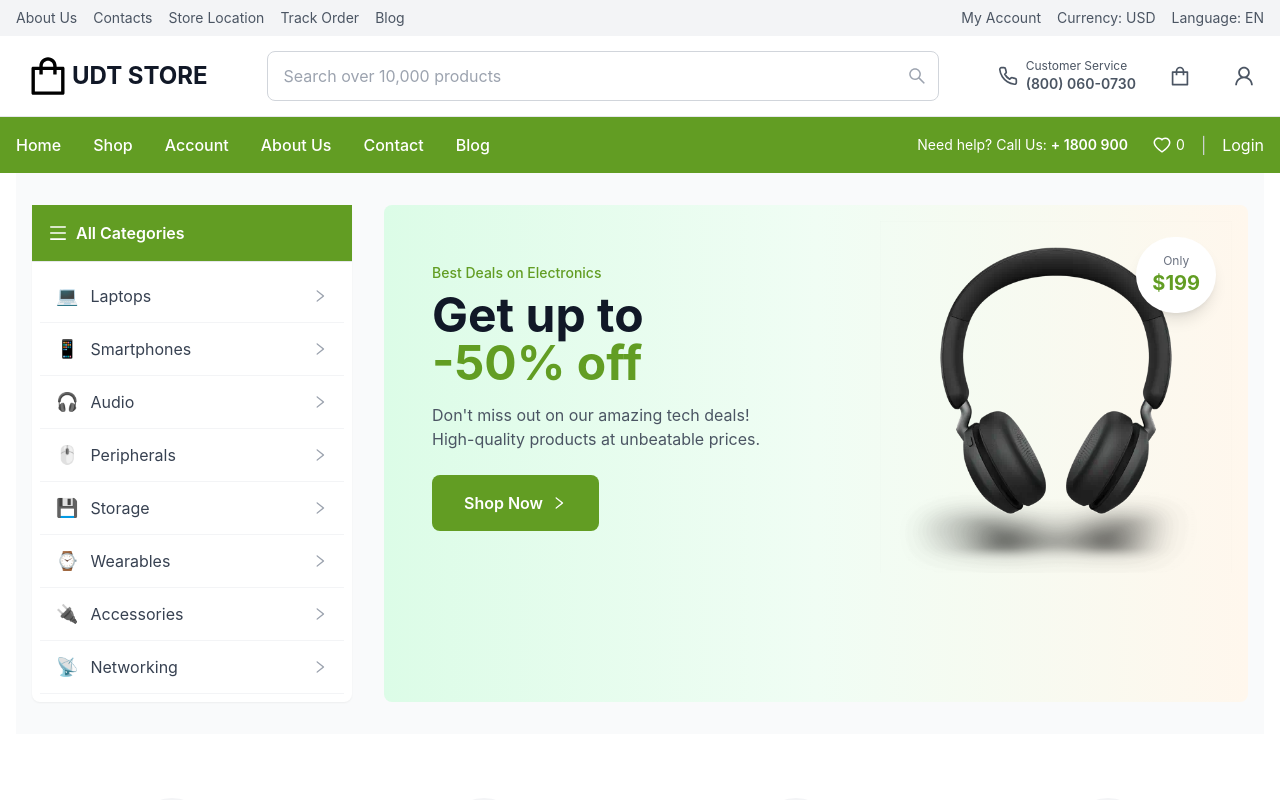
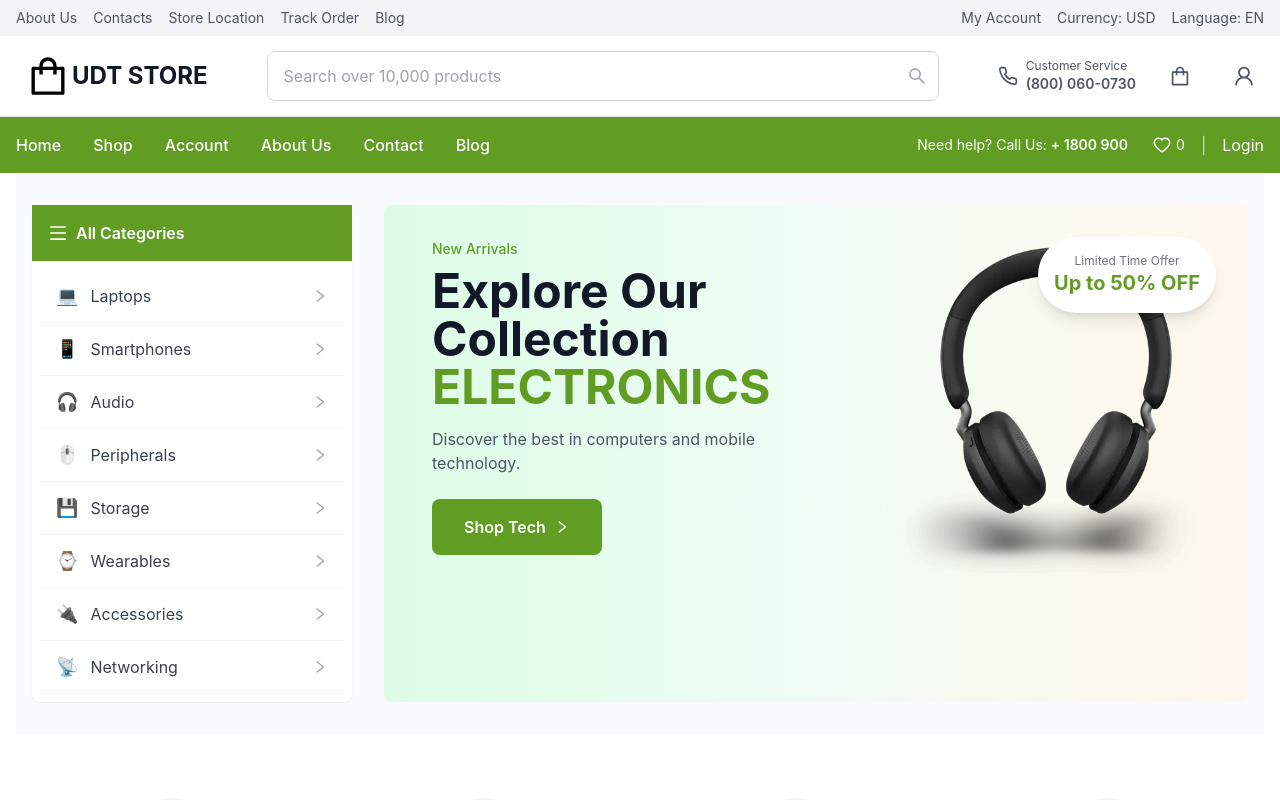
Before and after one commit to udithsc/ecommece-app, a Next.js app: page / in a window 1280 px wide. Shown: the top 800 px of the page. Built offline with nearby package versions, Linux system fonts and the light colour scheme.

Commit message:
fixed hero banner and pwa issues

```diff
--- a/app/layout.tsx
+++ b/app/layout.tsx
@@ -31,7 +31,7 @@
   initialScale: 1,
   maximumScale: 1,
   userScalable: false,
-  themeColor: '#10b981',
+  themeColor: '#629d23',
 };
 
 export default function RootLayout({ children }: { children: React.ReactNode }) {
--- a/components/HeroBanner.jsx
+++ b/components/HeroBanner.jsx
@@ -4,7 +4,7 @@
 import { AiOutlineMenu, AiOutlineRight } from 'react-icons/ai';
 import { FiTruck, FiHeadphones, FiShield, FiRefreshCw } from 'react-icons/fi';
 
-const HeroBanner = () => {
+const HeroBanner = ({ heroBanner }) => {
   const categories = [
     { name: 'Laptops', icon: '💻' },
     { name: 'Smartphones', icon: '📱' },
@@ -91,33 +91,41 @@
 
             {/* Main Banner */}
             <div className="flex-1 bg-gradient-to-r from-green-100 via-green-50 to-orange-50 rounded-lg overflow-hidden relative">
-              <div className="flex flex-col md:flex-row min-h-[300px] md:h-96">
-                <div className="flex-1 p-6 md:p-12 flex flex-col justify-center text-center md:text-left">
+              <div className="flex flex-col md:flex-row h-auto md:h-96">
+                <div className="flex-1 p-6 md:px-12 md:py-16 flex flex-col justify-center">
                   <div className="text-sm text-primary font-medium mb-2">
-                    Best Deals on Electronics
+                    {heroBanner?.smallText || 'Best Deals on Electronics'}
                   </div>
-                  <h1 className="text-3xl md:text-4xl lg:text-5xl font-bold text-gray-900 mb-4 leading-tight">
-                    Get up to
+                  <h1 className="text-3xl md:text-5xl font-bold text-gray-900 mb-4 leading-tight">
+                    {heroBanner?.midText || 'Get up to'}
                     <br />
-                    <span className="text-primary">-50% off</span>
+                    <span className="text-primary">{heroBanner?.largeText1 || '-50% off'}</span>
                   </h1>
-                  <p className="text-gray-600 mb-6 text-sm md:text-base">
-                    Don&apos;t miss out on our amazing tech deals!
-                    <br className="hidden md:block" />
-                    High-quality products at unbeatable prices.
+                  <p className="text-gray-600 mb-6">
+                    {heroBanner?.desc || "Don't miss out on our amazing tech deals!"}
+                    <br />
+                    {!heroBanner?.desc && 'High-quality products at unbeatable prices.'}
                   </p>
-                  <Link href="/shop">
-                    <button className="bg-primary text-white px-6 md:px-8 py-3 md:py-4 rounded-lg hover:bg-green-700 transition-colors duration-200 font-semibold inline-flex items-center justify-center">
-                      Shop Now
+                  <Link href={heroBanner?.link || '/shop'}>
+                    <button className="bg-primary text-white px-8 py-4 rounded-lg hover:bg-green-700 transition-colors duration-200 font-semibold inline-flex items-center">
+                      {heroBanner?.buttonText || 'Shop Now'}
                       <AiOutlineRight className="ml-2 w-4 h-4" />
                     </button>
                   </Link>
                 </div>
-                <div className="flex-1 relative min-h-[200px] md:min-h-0">
+                <div className="flex-1 relative min-h-[250px] md:min-h-0">
                   <div className="absolute inset-0 flex items-center justify-center p-4">
                     <Image
-                      src="/a64b345016e96adfb8849af5521c8e0ecfe8f027-555x555.webp"
-                      alt="Featured Products"
+                      src={
+                        heroBanner?.image
+                          ? heroBanner.image.startsWith('//')
+                            ? `https:${heroBanner.image}`
+                            : heroBanner.image.startsWith('/')
+                              ? heroBanner.image
+                              : `/${heroBanner.image}`
+                          : '/a64b345016e96adfb8849af5521c8e0ecfe8f027-555x555.webp'
+                      }
+                      alt={heroBanner?.title || 'Featured Products'}
                       width={555}
                       height={555}
                       className="max-w-full max-h-full object-contain"
@@ -126,8 +134,10 @@
                   {/* Floating Price Tag */}
                   <div className="absolute top-4 right-4 md:top-8 md:right-8 bg-white rounded-full p-3 md:p-4 shadow-lg">
                     <div className="text-center">
-                      <div className="text-xs text-gray-500">Only</div>
-                      <div className="text-lg md:text-xl font-bold text-primary">$199</div>
+                      <div className="text-xs text-gray-500">{heroBanner?.saleTime || 'Only'}</div>
+                      <div className="text-lg md:text-xl font-bold text-primary">
+                        {heroBanner?.discount || '$199'}
+                      </div>
                     </div>
                   </div>
                 </div>
@@ -147,12 +157,14 @@
                   <div className="p-3 md:p-4 bg-gray-100 rounded-full text-primary">
                     <div className="w-8 h-8 md:w-12 md:h-12 flex items-center justify-center">
                       {React.cloneElement(service.icon, {
-                        className: "w-6 h-6 md:w-8 md:h-8 lg:w-12 lg:h-12"
+                        className: 'w-6 h-6 md:w-8 md:h-8 lg:w-12 lg:h-12',
                       })}
                     </div>
                   </div>
                 </div>
-                <h4 className="font-semibold text-sm md:text-lg text-gray-900 mb-1 md:mb-2">{service.title}</h4>
+                <h4 className="font-semibold text-sm md:text-lg text-gray-900 mb-1 md:mb-2">
+                  {service.title}
+                </h4>
                 <p className="text-xs md:text-sm text-gray-600">{service.subtitle}</p>
               </div>
             ))}
--- a/next.config.js
+++ b/next.config.js
@@ -3,7 +3,31 @@
   reactStrictMode: true,
   images: {
     domains: ['localhost'],
+    remotePatterns: [
+      {
+        protocol: 'https',
+        hostname: '**',
+      },
+      {
+        protocol: 'http',
+        hostname: '**',
+      },
+    ],
     dangerouslyAllowSVG: true,
+  },
+  // Improved hot reloading for CSS
+  experimental: {
+    optimizeCss: false,
+  },
+  // Better file watching
+  webpack: (config, { dev }) => {
+    if (dev) {
+      config.watchOptions = {
+        poll: 1000,
+        aggregateTimeout: 300,
+      };
+    }
+    return config;
   },
 };
 
--- a/styles/globals.css
+++ b/styles/globals.css
@@ -72,25 +72,4 @@
   .text-stroke {
     -webkit-text-stroke: 1px #f02d34;
   }
-
-  /* EkoMart Color Scheme */
-  .bg-primary {
-    background-color: #629d23;
-  }
-
-  .text-primary {
-    color: #629d23;
-  }
-
-  .border-primary {
-    border-color: #629d23;
-  }
-
-  .hover\:bg-primary:hover {
-    background-color: #629d23;
-  }
-
-  .hover\:text-primary:hover {
-    color: #629d23;
-  }
 }
--- a/tailwind.config.js
+++ b/tailwind.config.js
@@ -4,21 +4,24 @@
     './pages/**/*.{js,ts,jsx,tsx,mdx}',
     './components/**/*.{js,ts,jsx,tsx,mdx}',
     './app/**/*.{js,ts,jsx,tsx,mdx}',
+    './lib/**/*.{js,ts,jsx,tsx,mdx}',
+    './stores/**/*.{js,ts,jsx,tsx,mdx}',
   ],
   theme: {
     extend: {
       colors: {
         primary: {
-          50: '#f0f9ff',
-          100: '#e0f2fe',
-          200: '#bae6fd',
-          300: '#7dd3fc',
-          400: '#38bdf8',
-          500: '#0ea5e9',
-          600: '#0284c7',
-          700: '#0369a1',
-          800: '#075985',
-          900: '#0c4a6e',
+          50: '#f7fee7',
+          100: '#ecfccb',
+          200: '#d9f99d',
+          300: '#bef264',
+          400: '#a3e635',
+          500: '#629d23', // Your custom green color
+          600: '#65a30d',
+          700: '#4d7c0f',
+          800: '#365314',
+          900: '#1a2e05',
+          DEFAULT: '#629d23', // This makes 'bg-primary' work
         },
         secondary: {
           50: '#f8fafc',
```
Also changed, not shown: components/Navbar.jsx (+11 -3 lines), public/sw.js (+10 -17 lines), components/PWAInstaller.jsx (line endings or trailing spaces), public/favicon/site.webmanifest, public/manifest.json.
